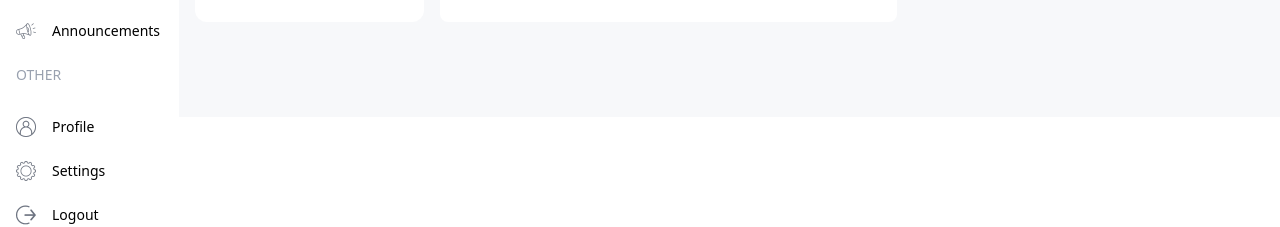
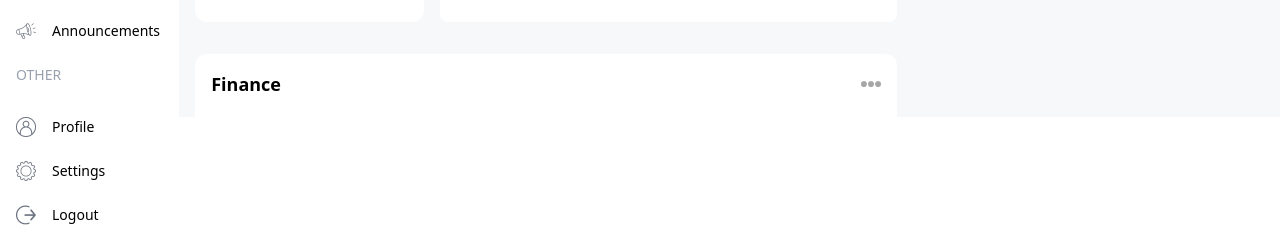
Before and after one commit to Stormman77/school_dashboard, a Next.js app: page /dashboard/admin in a window 1280 px wide. Shown: the part 683-910 px from the top of the page. Built offline with nearby package versions, Linux system fonts and the light colour scheme.

Commit message:
finance chart completed

```diff
--- a/src/app/dashboard/admin/page.tsx
+++ b/src/app/dashboard/admin/page.tsx
@@ -1,5 +1,6 @@
 import AttendanceChart from "@/components/AttendanceChart";
 import CountChart from "@/components/CountChart";
+import FinanceChart from "@/components/FinanceChart";
 import UserCard from "@/components/UserCard";
 
 const AdminPage = () => {
@@ -29,7 +30,7 @@
 
         {/* BOTTOM CHARTS */}
         <div className="w-full h-[500px]">
-
+            <FinanceChart />
         </div>
       </div>
 
--- a/src/components/CountChart.tsx
+++ b/src/components/CountChart.tsx
@@ -1,5 +1,7 @@
 "use client";
+
 import Image from "next/image";
+
 import {
   RadialBarChart,
   RadialBar,
--- /dev/null
+++ b/src/components/FinanceChart.tsx
@@ -0,0 +1,127 @@
+"use client";
+
+import Image from "next/image";
+
+import {
+  LineChart,
+  Line,
+  XAxis,
+  YAxis,
+  CartesianGrid,
+  Tooltip,
+  Legend,
+  ResponsiveContainer,
+} from "recharts";
+
+const data = [
+  {
+    name: "Jan",
+    income: 4000,
+    expense: 2400,
+  },
+  {
+    name: "Feb",
+    income: 3000,
+    expense: 1398,
+  },
+  {
+    name: "Mar",
+    income: 2000,
+    expense: 9800,
+  },
+  {
+    name: "Apr",
+    income: 2780,
+    expense: 3908,
+  },
+  {
+    name: "May",
+    income: 1890,
+    expense: 4800,
+  },
+  {
+    name: "June",
+    income: 2390,
+    expense: 3800,
+  },
+  {
+    name: "July",
+    income: 3490,
+    expense: 4300,
+  },
+  {
+    name: "Aug",
+    income: 3490,
+    expense: 4300,
+  },
+  {
+    name: "Sep",
+    income: 3490,
+    expense: 4300,
+  },
+  {
+    name: "Oct",
+    income: 3490,
+    expense: 4300,
+  },
+  {
+    name: "Nov",
+    income: 3490,
+    expense: 4300,
+  },
+  {
+    name: "Dec",
+    income: 3490,
+    expense: 4300,
+  },
+];
+
+const FinanceChart = () => {
+  return (
+    <div className="bg-white rounded-xl w-full h-full p-4">
+      {/* TITLE */}
+      <div className="flex justify-between items-center">
+        <h1 className="text-lg font-semibold">Finance</h1>
+        <Image src="/moreDark.png" alt="" width={20} height={20} />
+      </div>
+      <ResponsiveContainer width="100%" height="90%">
+        <LineChart
+          width={500}
+          height={300}
+          data={data}
+          margin={{
+            top: 5,
+            right: 30,
+            left: 20,
+            bottom: 5,
+          }}
+        >
+          <CartesianGrid strokeDasharray="3 3" stroke="#ddd"/>
+          <XAxis
+            dataKey="name"
+            axisLine={false}
+            tick={{ fill: "#d1d5db" }}
+            tickLine={false}
+            tickMargin={15}
+          />
+          <YAxis axisLine={false} tick={{ fill: "#d1d5db" }} tickLine={false} />
+          <Tooltip />
+          <Legend
+            align="center"
+            verticalAlign="top"
+            wrapperStyle={{ paddingTop: "10px", paddingBottom: "30px" }}
+          />
+          <Line
+            type="monotone"
+            dataKey="income"
+            stroke="#C3EBFA"
+            strokeWidth={5}
+          />
+          <Line type="monotone" dataKey="expense" stroke="#CFCEFF" strokeWidth={5}/>
+        </LineChart>
+      </ResponsiveContainer>
+    </div>
+  );
+};
+
+export default FinanceChart;
```
Also changed, not shown: src/components/AttendanceChart.tsx (+13 -4 lines).
